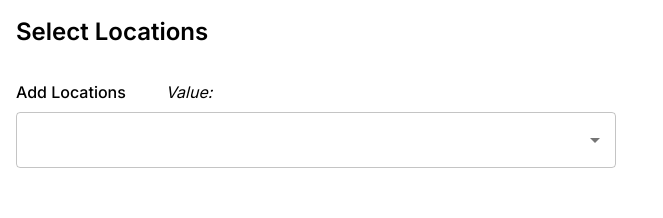
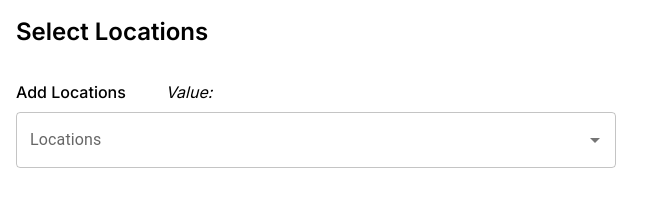
Before and after one commit to vidalmatheus/typeahead-city-component, a Next.js app: page / in a window 1280 px wide. Shown: the top 218 px of the page, without its empty margins (0-663 px from the left). Built offline with nearby package versions, Linux system fonts and the light colour scheme; no server answers.

Commit message:
Add recent_used section

```diff
--- a/api/city.ts
+++ b/api/city.ts
@@ -11,11 +11,13 @@ export default function () {
           id: 4207,
           name: "Rio de Janeiro",
           state_abbreviation: "RJ",
+          recent_used: true
         },
         {
           id: 4853,
           name: "São Paulo",
           state_abbreviation: "SP",
+          recent_used: true
         },
       ]
     },
--- a/components/CitySelect.tsx
+++ b/components/CitySelect.tsx
@@ -85,6 +85,7 @@ export default function CitySelect({ onCityChange }: CitySelectProps) {
 
   const handleRenderInput = (params: AutocompleteRenderInputParams) => (
     <TextField
+      label="Locations"
       {...params}
       InputProps={{
         ...params.InputProps,
@@ -110,6 +111,7 @@ export default function CitySelect({ onCityChange }: CitySelectProps) {
       filterOptions={(x) => x}
       renderOption={handleRenderOption}
       isOptionEqualToValue={handleIsOptionEqualToValue}
+      groupBy={(option) => option.recent_used ? "Most recent used" : ""}
       sx={{ maxWidth: 600 }}
       renderInput={handleRenderInput}
     />
--- a/types/cityTypes.ts
+++ b/types/cityTypes.ts
@@ -4,4 +4,5 @@ export type City = {
   state_abbreviation: string
   created?: string
   updated?: string
+  recent_used: boolean
 }
```
